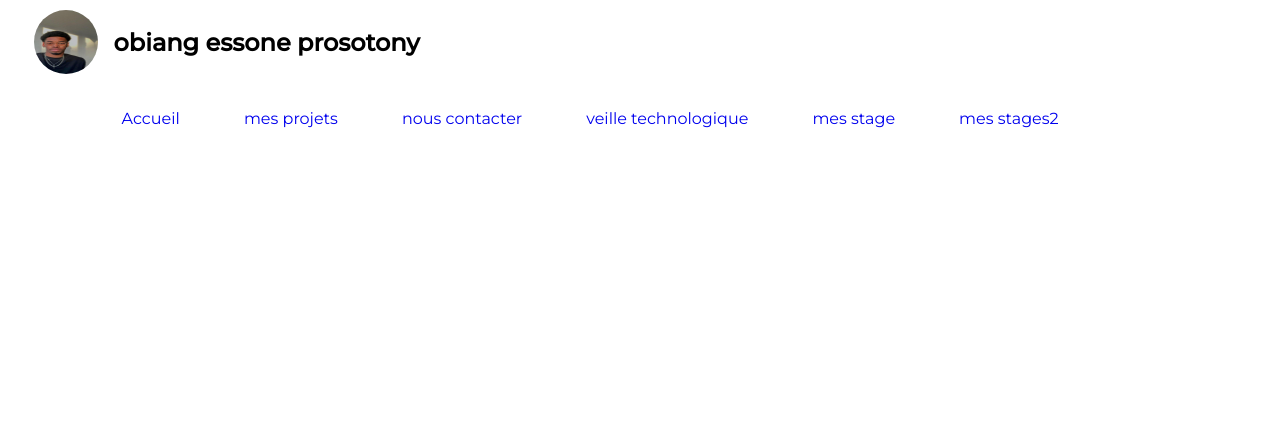
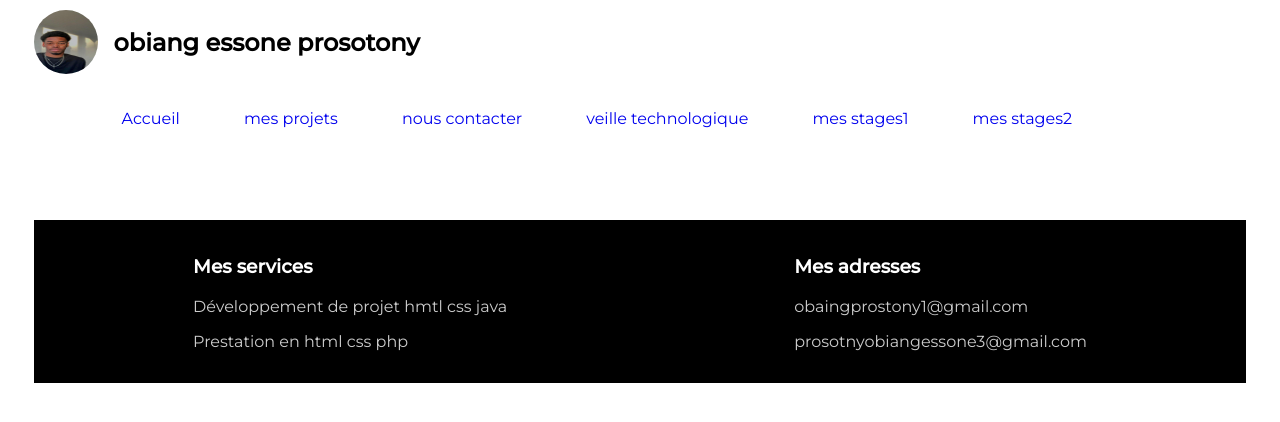
Before and after one commit to prostony/portefolio2, a plain HTML site: page stage1.html in a window 1280 px wide. Drawn offline with Linux system fonts and the light colour scheme.

Commit message:
CORRECTION

```diff
--- a/stage1.html
+++ b/stage1.html
@@ -22,9 +22,26 @@
             <li> <a href="projets.html">mes projets</a></li>
             <li><a href="nous comptacter.html">nous contacter</a></li>
             <li><a href="veille.html">veille technologique</a></li>
-            <li><a href="stage.html">mes stage</a></li>
+            <li><a href="stage1.html">mes stages1</a></li>
             <li><a href="stage2.html">mes stages2</a></li>
 
 
         </ul>
     </nav>
+    <footer>
+        <div class="colonne">
+            <h3>Mes services</h3>
+            <p>Développement de projet hmtl css java</p>
+            <p>Prestation en html css php</p>
+        </div>
+
+        </div>
+        <div class="colonne">
+            <h3>Mes adresses</h3>
+            <p>obaingprostony1@gmail.com</p>
+            <p>prosotnyobiangessone3@gmail.com</p>
+        </div>
+    </footer>
+</body>
+
+</html>
```
Also changed, not shown: stage2.html (+1 -1 lines).
